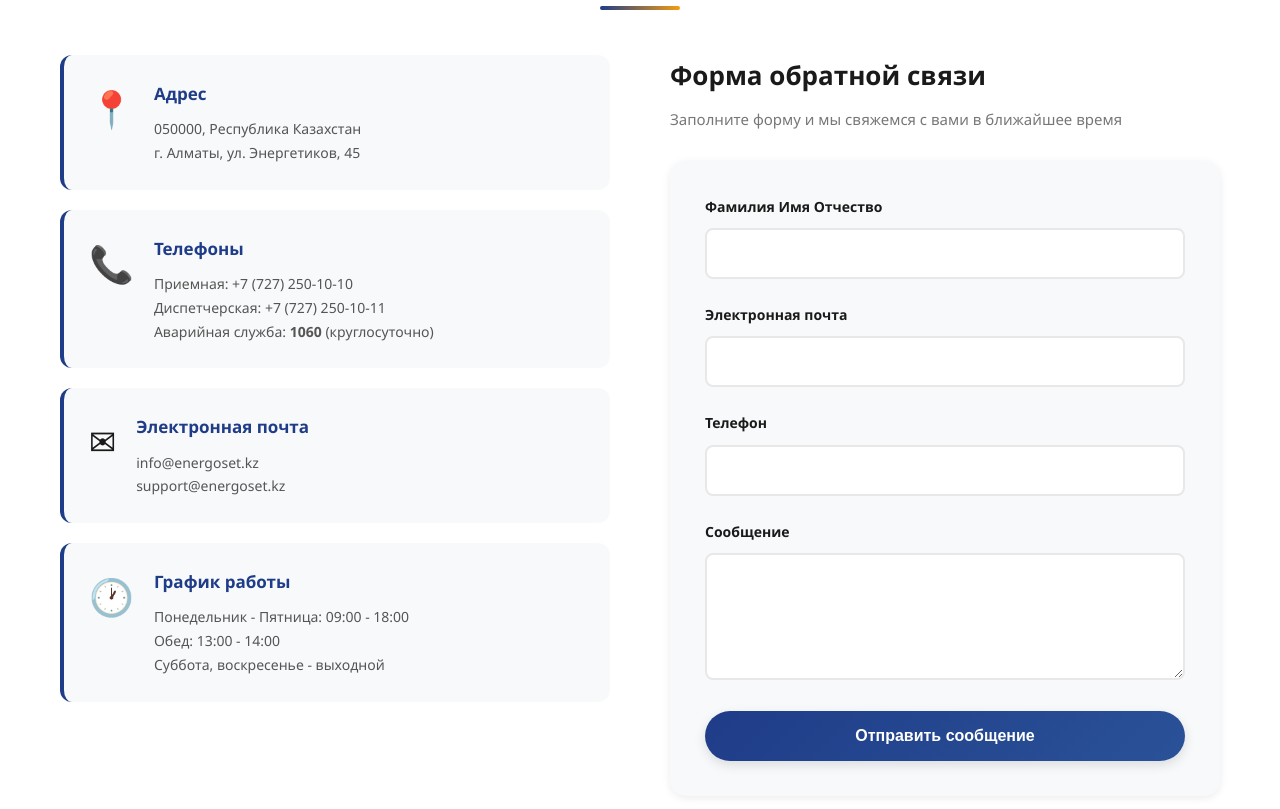
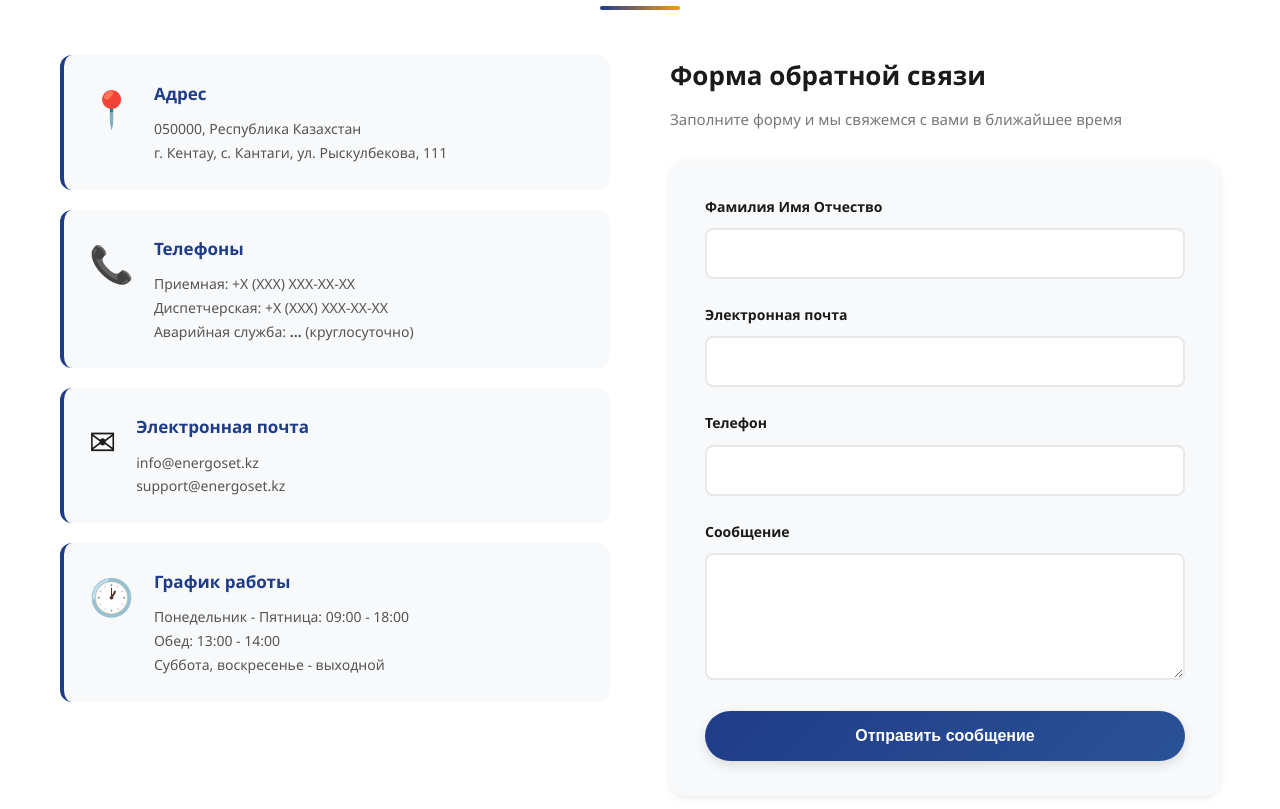
Before and after one commit to sweeet1y/siteTPP, a plain HTML site: page index.html in a window 1280 px wide. Shown: the part 6262-7071 px from the top of the page. Drawn offline with Linux system fonts and the light colour scheme.

Commit message:
Update index.html

```diff
--- a/index.html
+++ b/index.html
@@ -573,16 +573,16 @@
                             <div class="info-icon">📍</div>
                             <div>
                                 <h3>Адрес</h3>
-                                <p>050000, Республика Казахстан<br>г. Алматы, ул. Энергетиков, 45</p>
+                                <p>050000, Республика Казахстан<br>г. Кентау, c. Кантаги, ул. Рыскулбекова, 111</p>
                             </div>
                         </div>
                         <div class="info-card">
                             <div class="info-icon">📞</div>
                             <div>
                                 <h3>Телефоны</h3>
-                                <p>Приемная: +7 (727) 250-10-10<br>
-                                Диспетчерская: +7 (727) 250-10-11<br>
-                                Аварийная служба: <strong>1060</strong> (круглосуточно)</p>
+                                <p>Приемная: +Х (ХХХ) ХХХ-ХХ-ХХ<br>
+                                Диспетчерская: +Х (ХХХ) ХХХ-ХХ-ХХ<br>
+                                Аварийная служба: <strong>...</strong> (круглосуточно)</p>
                             </div>
                         </div>
                         <div class="info-card">
```
